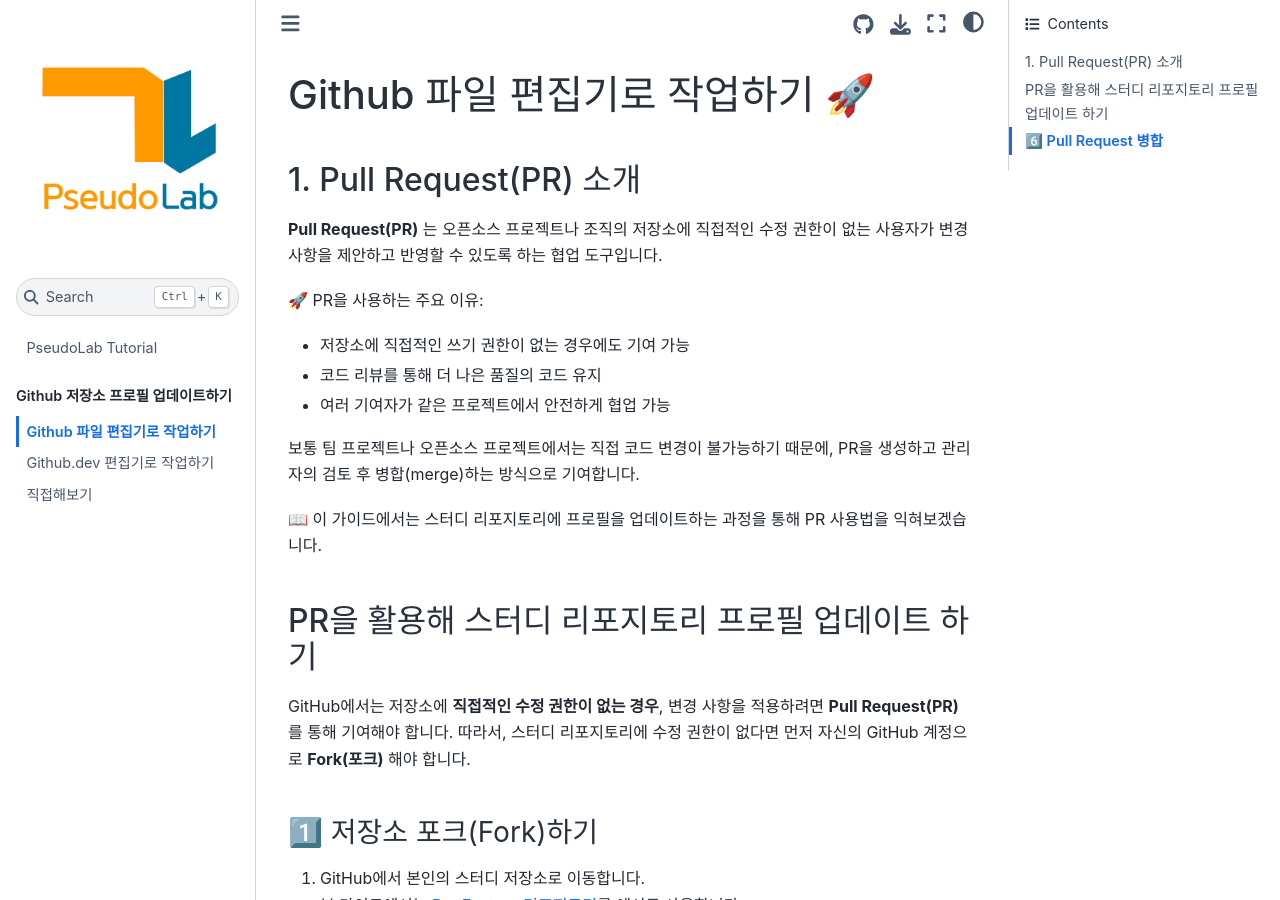
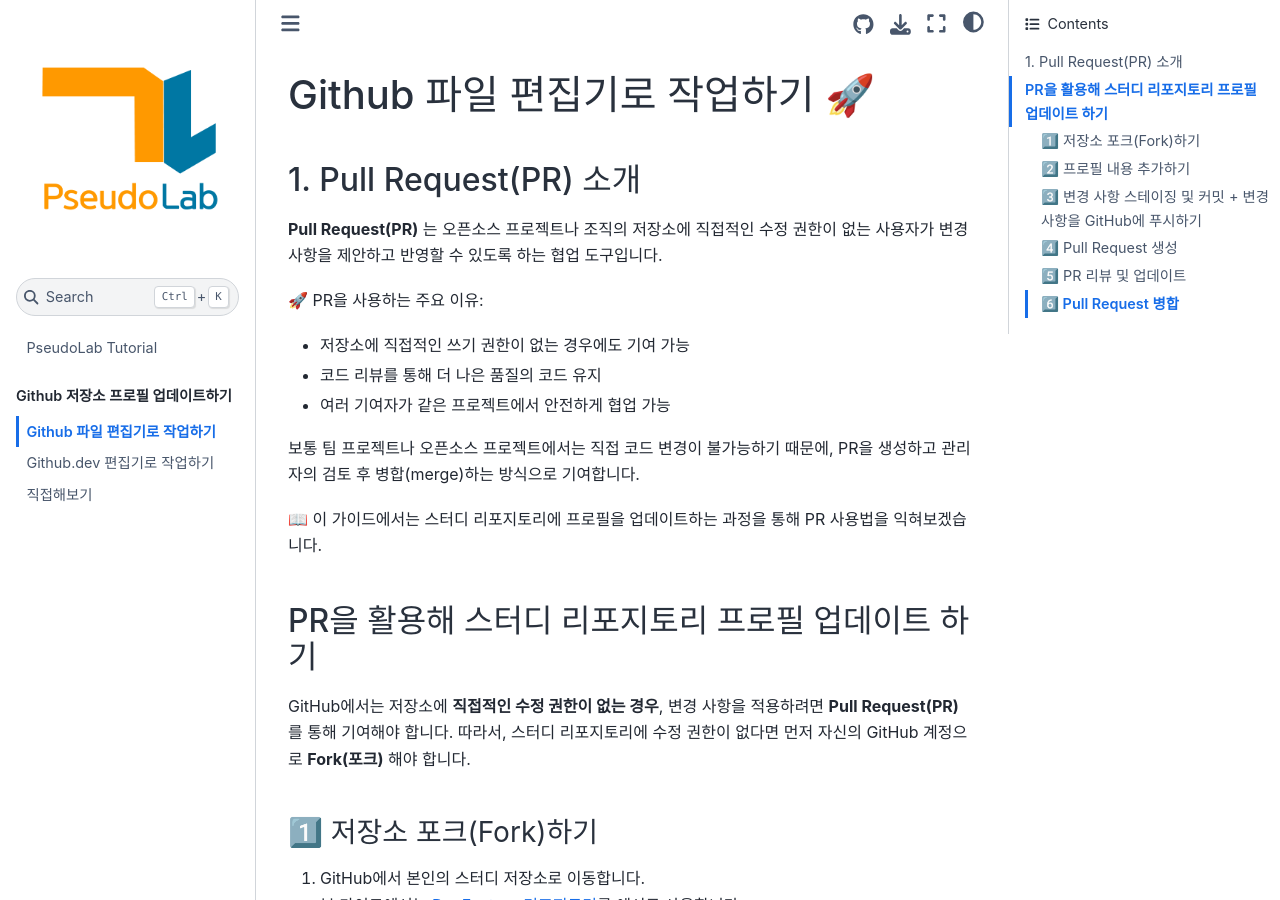
Before and after one commit to Pseudo-Lab/DevFactory, a Jupyter Book: the page built from book/docs/pull_request_guide.md, in a window 1280 px wide and 900 px high. Built offline with Jupyter Book 1.0.4 settings and Sphinx 7.4.7 and the Sphinx Book theme 1.1.4, drawn with Linux system fonts in a browser that asks for light colours.

Commit message:
docs: PR 가이드라인 가독성 개선

```diff
--- a/book/docs/pull_request_guide.md
+++ b/book/docs/pull_request_guide.md
@@ -86,7 +86,7 @@
 PR이 생성되면 팀원들이 변경된 내용을 검토하고, 문제가 없으면 승인합니다. <BR>
 ![](../assets/imgs/git-tutorial/git-tutorial-step10.png)
 
-## 6️⃣ Pull Request 병합
+### 6️⃣ Pull Request 병합
 PR이 승인되면 다음 단계로 병합할 수 있습니다.
 1. GitHub에서 **Merge Pull Request** 버튼 클릭.
 2. 더 이상 필요하지 않은 경우 브랜치를 삭제합니다.
```
